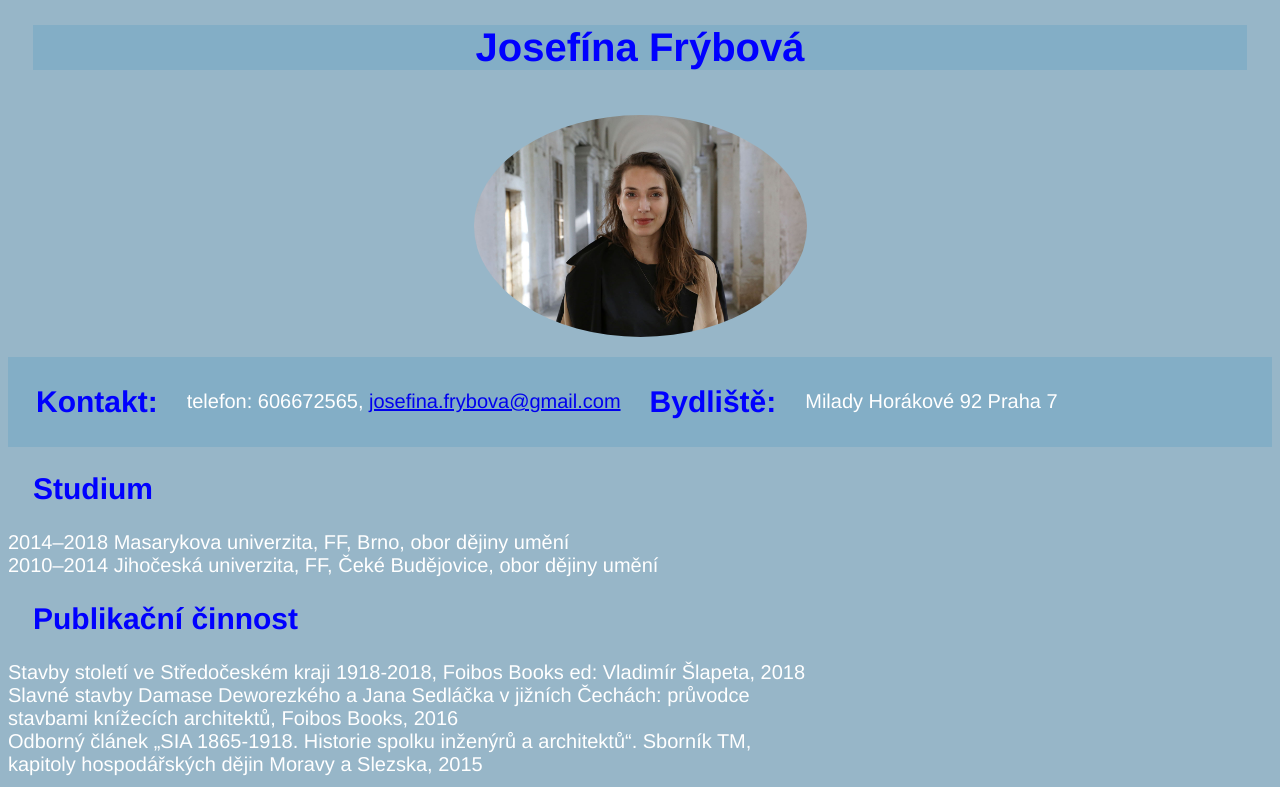
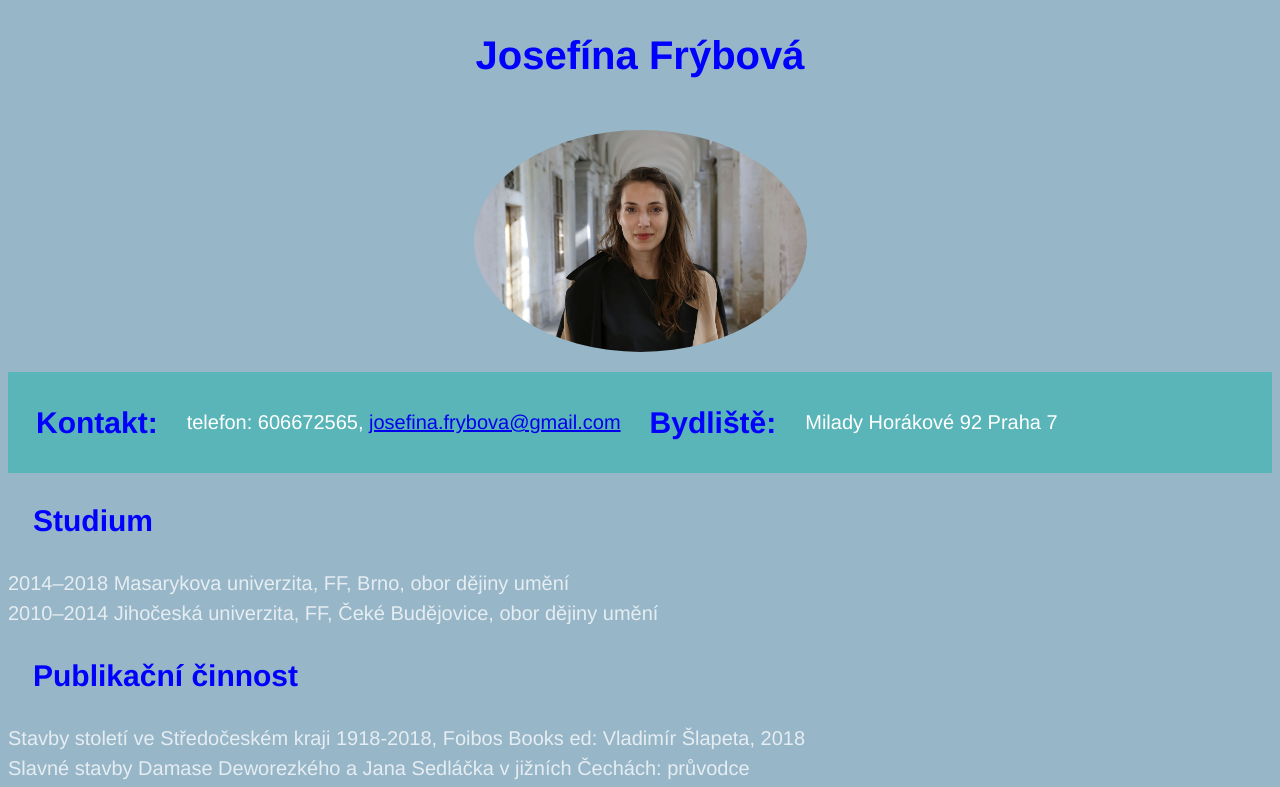
Before and after one commit to JosefinaFrybova/CV, a plain HTML site: page index.html in a window 1280 px wide. Shown: the top 787 px of the page. Drawn offline with Linux system fonts and the light colour scheme.

Commit message:
nové barvy

```diff
--- a/style.css
+++ b/style.css
@@ -1,22 +1,21 @@
-body { color:#ffffff;
+body { color:#ffffffc1;
     background-color: #93b3c6f4;
     font-family:Helvetica;
     font-size: 20px;
-    line-height: 1,5;
+    line-height: 1.5;
 }
 
 .kontakt {
     font-family: Helvetica;
     font-size: 20px ;
-    line-height: 1,5;
+    line-height: 1.5;
     text-align: left;
-    background-color: #83aec6f4;
+    background-color: #58b5b7f4;
     color: rgb(255, 255, 255);
 }
 
 h1 { font-size: 40px;
     font-weight: bold;
-    background-color: #83aec6f4;
     text-align: center;
 }
 
```
Also changed, not shown: index.html (+4 -4 lines).
